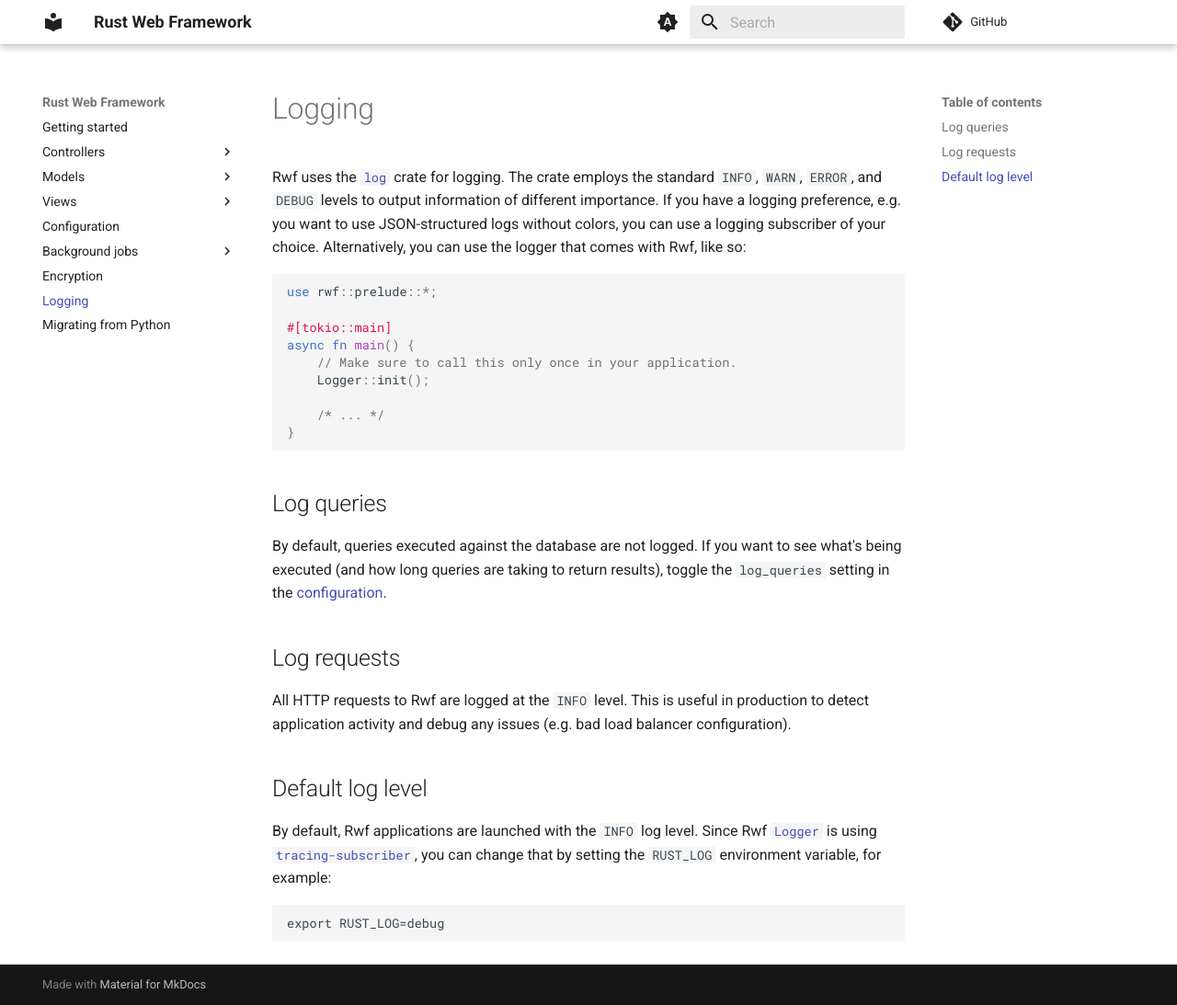
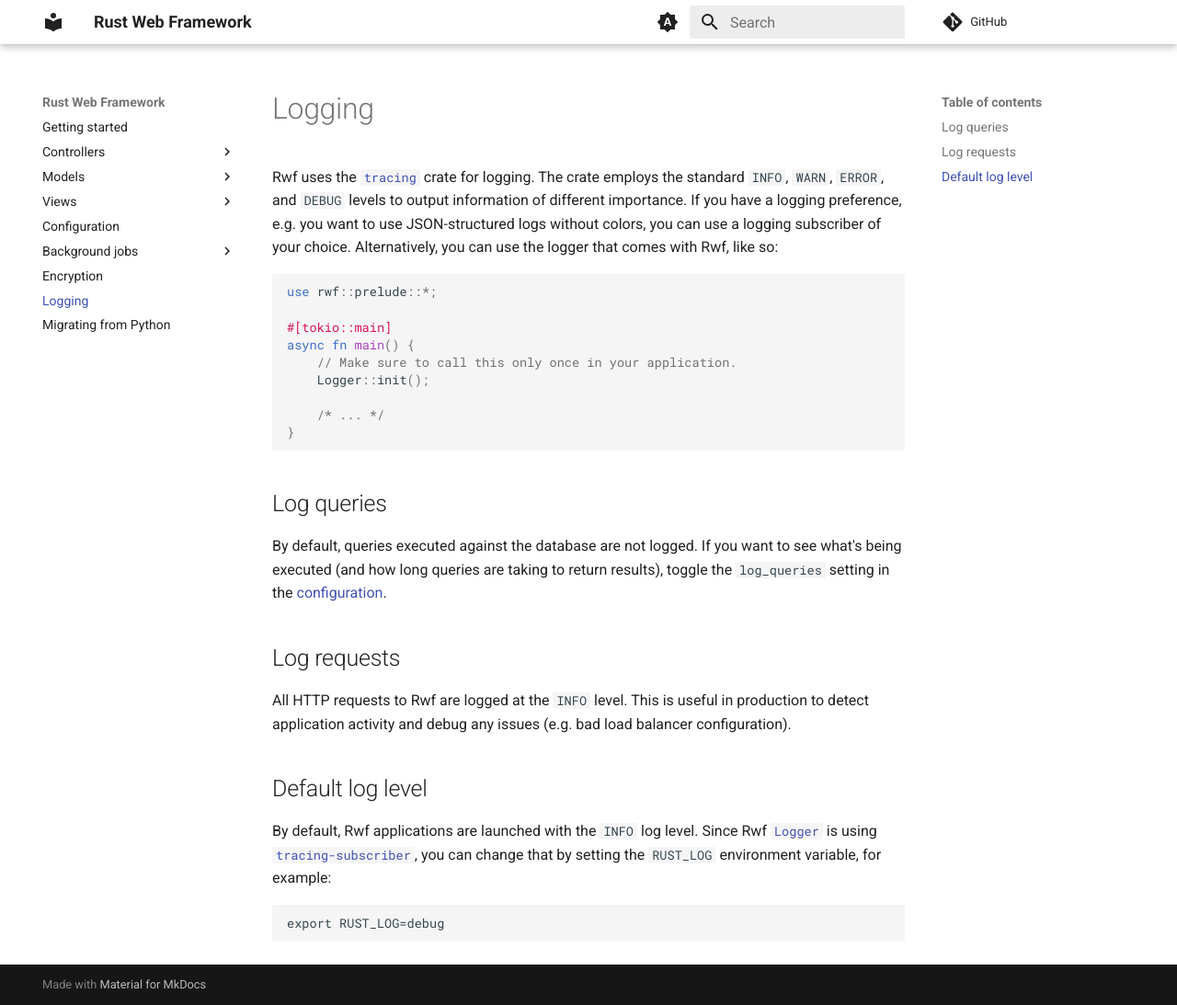
Before and after one commit to levkk/rwf, an MkDocs documentation site: the page built from docs/docs/logging.md, in a window 1280 px wide and 1093 px high. Shown: the whole window at 92% size. Built offline with MkDocs 1.6.1 and Material for MkDocs 9.7.7, drawn with Linux system fonts in a browser that asks for light colours; comment, search, counter and statistics services are not loaded.

Commit message:
Fix logging crate in documentation

````diff
--- a/docs/docs/logging.md
+++ b/docs/docs/logging.md
@@ -1,6 +1,6 @@
 # Logging
 
-Rwf uses the [`log`](https://docs.rs/log) crate for logging. The crate employs the standard `INFO`, `WARN`, `ERROR`, and `DEBUG` levels to output information of different importance. If you have a logging preference, e.g. you want to use JSON-structured logs without colors, you can use a logging subscriber of your choice. Alternatively, you can use the logger that comes with Rwf, like so:
+Rwf uses the [`tracing`](https://docs.rs/tracing) crate for logging. The crate employs the standard `INFO`, `WARN`, `ERROR`, and `DEBUG` levels to output information of different importance. If you have a logging preference, e.g. you want to use JSON-structured logs without colors, you can use a logging subscriber of your choice. Alternatively, you can use the logger that comes with Rwf, like so:
 
 ```rust
 use rwf::prelude::*;
````
